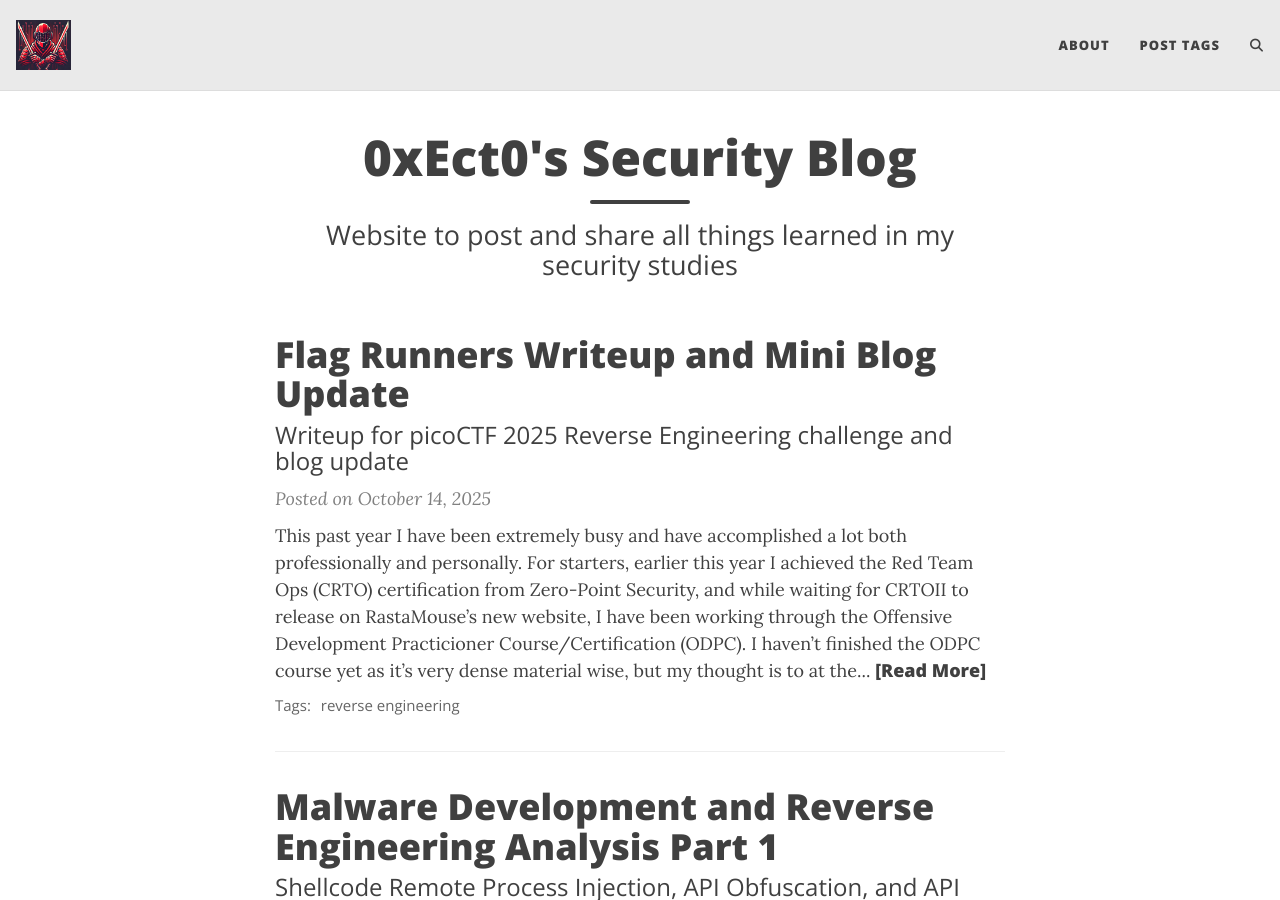
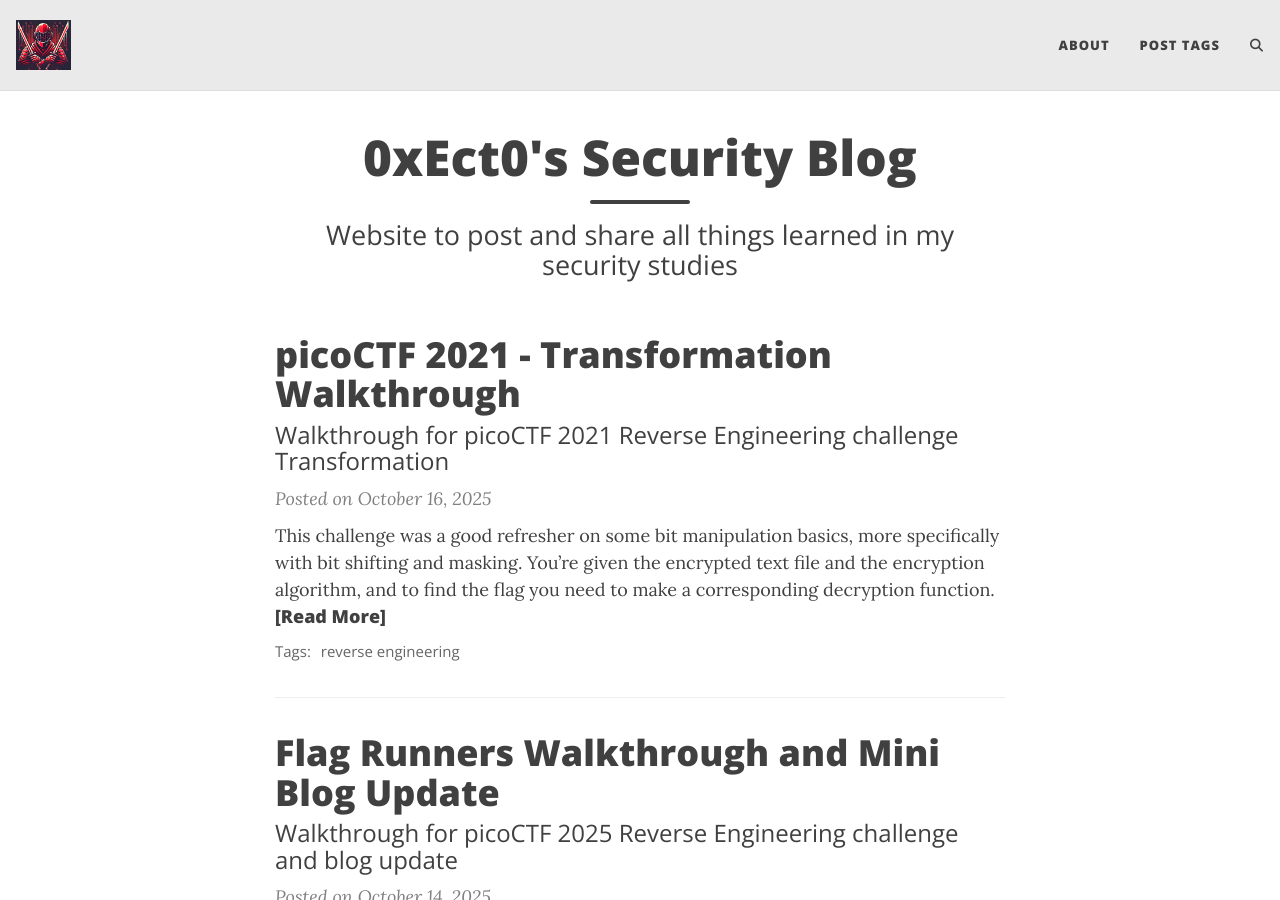
Before and after one commit to 0xEct0/0xEct0.github.io, a Jekyll site: the page built from index.html, in a window 1280 px wide and 900 px high. Built offline with Jekyll 4.4.1, drawn with Linux system fonts in a browser that asks for light colours; the list of posts is cut into pages by our own code; comment, search, counter and statistics services are not loaded.

Commit message:
added second video writeup

```diff
--- a/_posts/2025-10-14-flag-hunters-writeup-blog-update.md
+++ b/_posts/2025-10-14-flag-hunters-writeup-blog-update.md
@@ -1,7 +1,7 @@
 ---
 layout: post
-title: Flag Runners Writeup and Mini Blog Update
-subtitle: Writeup for picoCTF 2025 Reverse Engineering challenge and blog update
+title: Flag Runners Walkthrough and Mini Blog Update
+subtitle: Walkthrough for picoCTF 2025 Reverse Engineering challenge and blog update
 tags: [reverse engineering]
 ---
 
@@ -11,8 +11,9 @@
 
 Presently, I have been in a more "CTF" mood and decided to jump back into CTF grinding and to start off I decided with picoCTF challenges.
 
-### Flag Runners Writeup
-A separate professional goal of mine is to also get really good at technical presentations and conveying technical concepts, so I decided to make a video writeup. Videos aren't really "presentations" but practicing by going through and talking about technical material *should* help with presentations...
+### Flag Runners Walkthrough
+A separate professional goal of mine is to also get really good at technical presentations and conveying technical concepts, so I decided to make a video walkthrough. Videos aren't really "presentations" but practicing by going through and talking about technical material *should* help with presentations...
 
+This challenge was a good warmup on walking through some python code and interpreting what it does to find how to manipulate where the program 'jumps' to for it to print the flag.
 
 <iframe width="560" height="315" src="https://www.youtube.com/embed/pQMATBHTrPQ?si=M4E45rgsoCpHA48a" title="YouTube video player" frameborder="0" allow="accelerometer; autoplay; clipboard-write; encrypted-media; gyroscope; picture-in-picture; web-share" referrerpolicy="strict-origin-when-cross-origin" allowfullscreen></iframe>
--- /dev/null
+++ b/_posts/2025-10-16-transformation-walkthrough.md
@@ -0,0 +1,12 @@
+---
+layout: post
+title: picoCTF 2021 - Transformation Walkthrough
+subtitle: Walkthrough for picoCTF 2021 Reverse Engineering challenge Transformation
+tags: [reverse engineering]
+---
+
+This challenge was a good refresher on some bit manipulation basics, more specifically with bit shifting and masking. You're given the encrypted text file and the encryption algorithm, and to find the flag you need to make a corresponding decryption function.
+
+View the video walkthrough here:
+
+<iframe width="560" height="315" src="https://www.youtube.com/embed/ArK-bR3rhh4?si=oHxDqofLKOTdqwlo" title="YouTube video player" frameborder="0" allow="accelerometer; autoplay; clipboard-write; encrypted-media; gyroscope; picture-in-picture; web-share" referrerpolicy="strict-origin-when-cross-origin" allowfullscreen></iframe>
```
